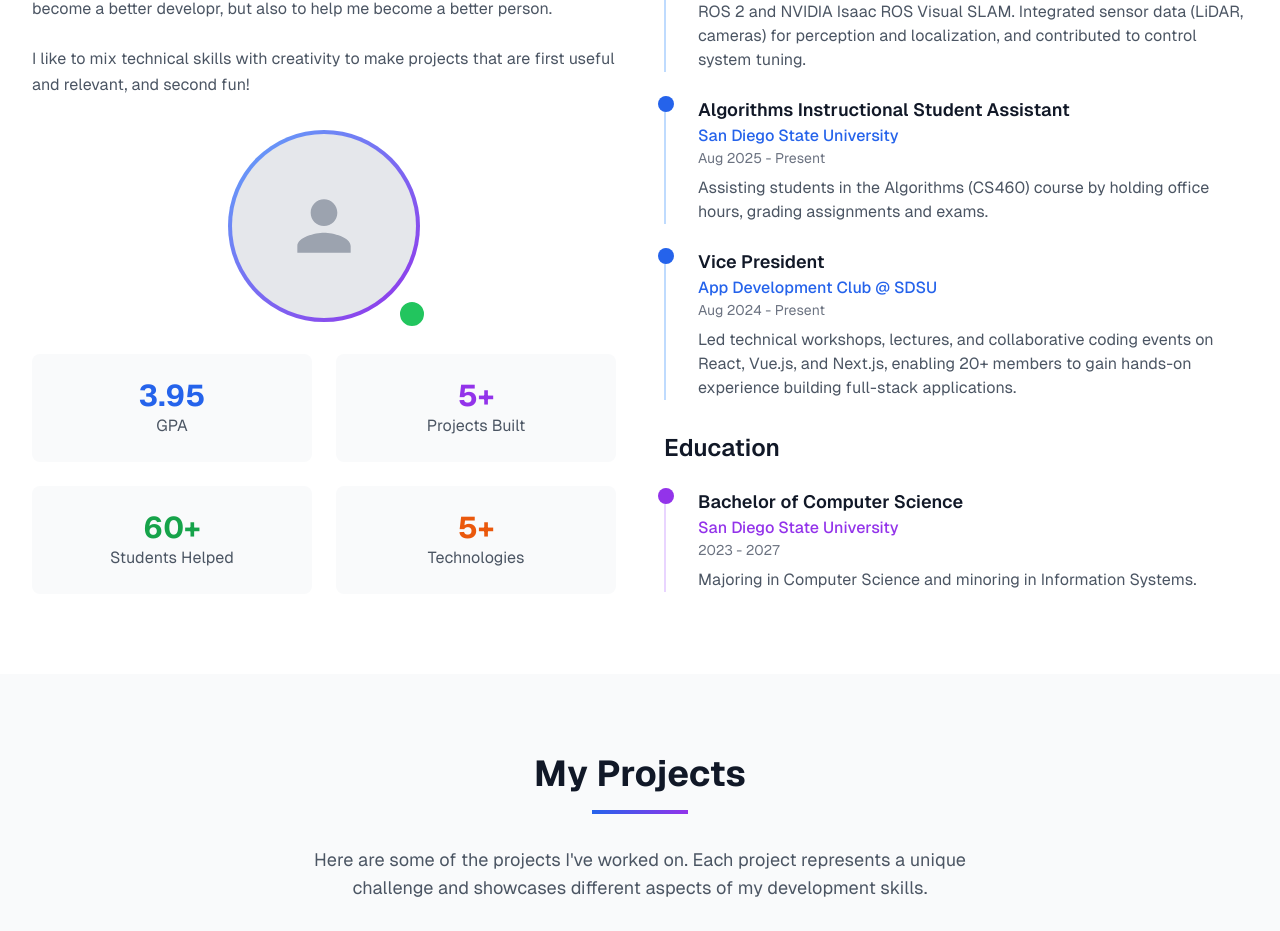
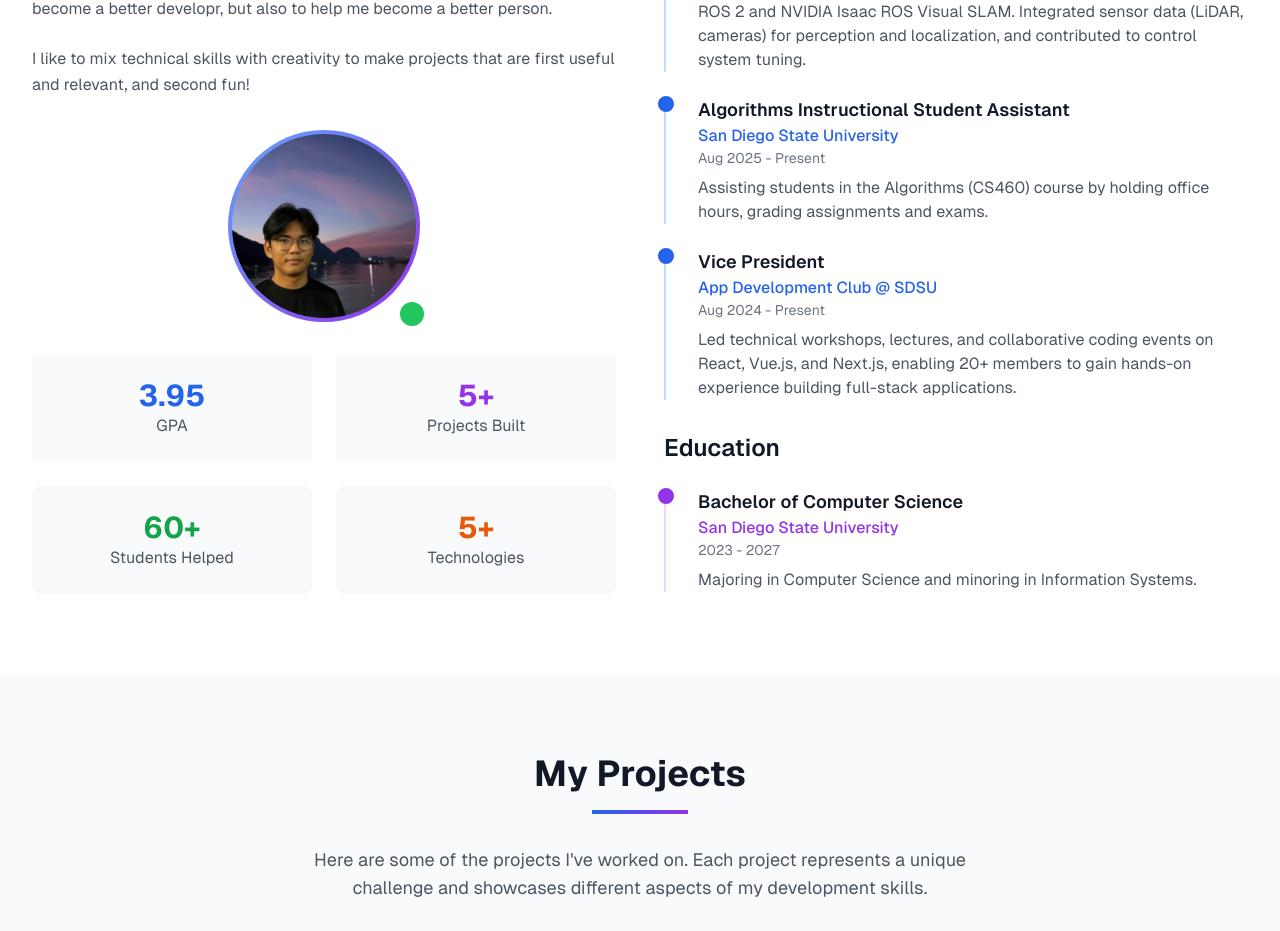
Before and after one commit to jadengong/portfolio, a Next.js app: page / in a window 1280 px wide. Shown: the part 1236-2167 px from the top of the page. Built offline with nearby package versions, Linux system fonts and the light colour scheme.

Commit message:
update picture

```diff
--- a/src/components/About.tsx
+++ b/src/components/About.tsx
@@ -65,11 +65,11 @@
             <div className="flex justify-center mb-8">
               <div className="relative">
                 <div className="w-48 h-48 rounded-full bg-gradient-to-br from-blue-400 to-purple-600 p-1">
-                  <div className="w-full h-full rounded-full bg-gray-200 dark:bg-gray-700 flex items-center justify-center">
-                    <svg className="w-20 h-20 text-gray-400 dark:text-gray-500" fill="currentColor" viewBox="0 0 24 24">
-                      <path d="M12 12c2.21 0 4-1.79 4-4s-1.79-4-4-4-4 1.79-4 4 1.79 4 4 4zm0 2c-2.67 0-8 1.34-8 4v2h16v-2c0-2.66-5.33-4-8-4z"/>
-                    </svg>
-                  </div>
+                <img
+                  src="/profile.jpg"
+                  alt="Jaden Ong"
+                  className="w-full h-full rounded-full object-cover"
+                />
                 </div>
                 <div className="absolute -bottom-2 -right-2 w-8 h-8 bg-green-500 rounded-full border-4 border-white dark:border-gray-900"></div>
               </div>
```
Also changed, not shown: public/profile.jpg (added).
